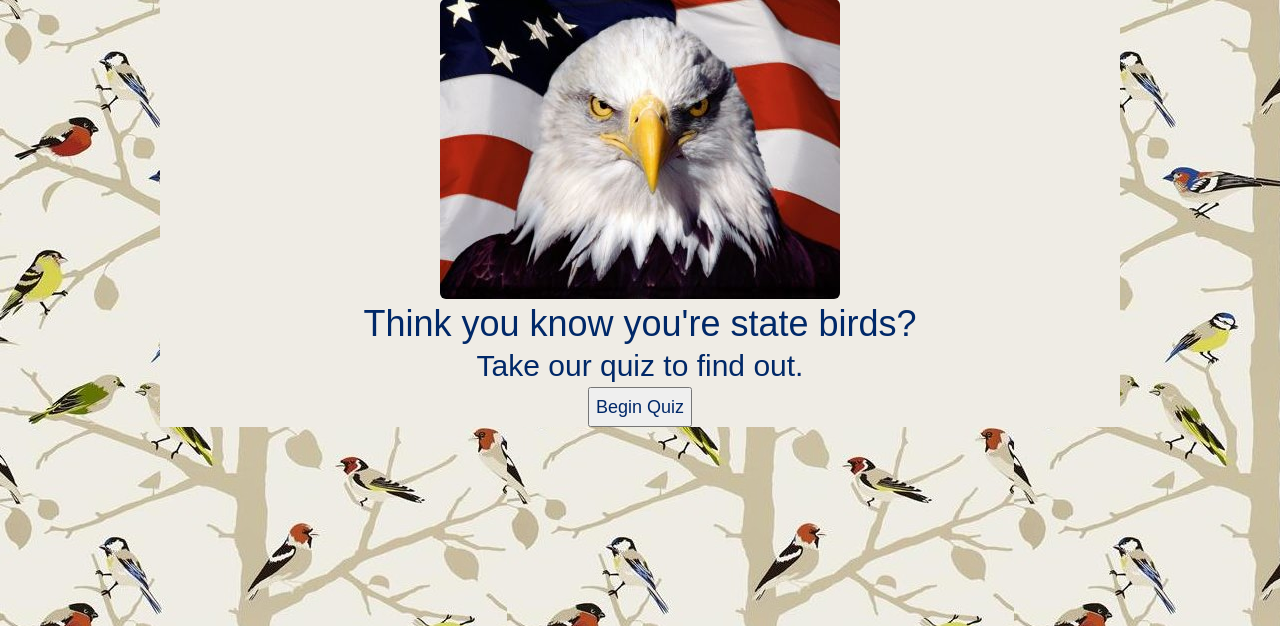
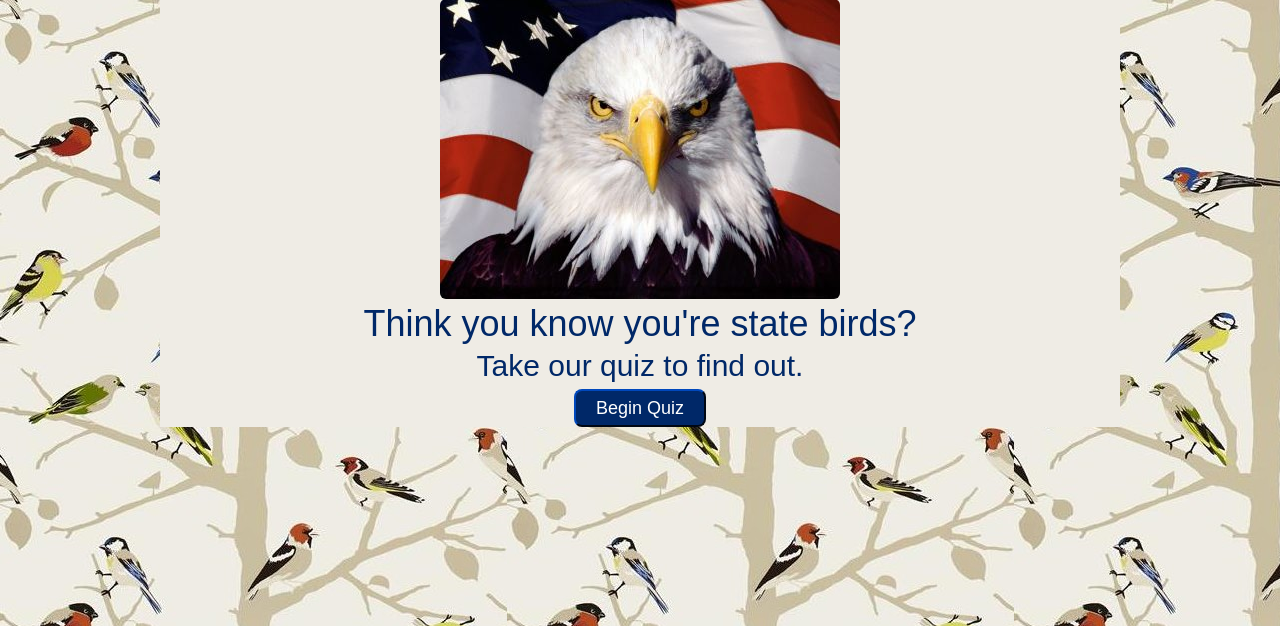
Before and after one commit to armthepit/Homework5-Trivia-Game, a PHP site: page / in a window 1280 px wide. Shown: the part 108-734 px from the top of the page. Run offline with PHP 8.4, Linux system fonts and the light colour scheme.

Commit message:
Update html layout, css for button to begin quizz, and variables, new game function, and click function to begin game.

```diff
--- a/assets/css/style.css
+++ b/assets/css/style.css
@@ -37,3 +37,22 @@ h1, h2, h3 {
 	color: #002868;
 	margin: 5px 0 5px 0;
 }
+
+.btn-custom {
+  background-color: #002868;
+  border-color: #002868;
+  border-radius: 8px;
+  color: #ffffff;
+  padding: 0 20px 0 20px;
+}
+
+.btn-custom:hover,
+.btn-custom:focus,
+.btn-custom:active,
+.btn-custom.active {
+  background-color: #ffffff;
+  border-color: #002868;
+  border-radius: 8px;
+  color: #002868;
+  padding: 0 20px 0 20px;
+}
--- a/assets/javascript/triviagame.js
+++ b/assets/javascript/triviagame.js
@@ -1,7 +1,56 @@
 $(document).ready(function(){
 
+	// Variables
 
+	var wins = 0;
+	var loses = 0;
+	var outoftimes = 0;
+	var currentQuestions = [0,0,0,0,0,0,0,0,0,0];
+	var currentAnswers = ['','','',''];
+	var newHtml = '';
 
+	function Bird (number, state, birdName, photo, sound, year) {
+	  this.number = number;
+	  this.state = state;
+	  this.birdName = birdName;
+	  this.photo = photo;
+	  this.sound = sound;
+	  this.year = year;
+	}
+
+	var alabama = new Bird(1,"Alabama","Northern Flicker",1927);
+	var alaska = new Bird(2,"Alaska","Willow Ptarmigan",1955);
+	var arizona = new Bird(3,"Arizona","Cactus Wren",1931);
+
+	// initalize variables and display opening screen to begin new game.
+
+	function newGame() {
+		// reset variables
+		wins = 0;
+		loses = 0;
+		outoftimes = 0;
+		currentQuestions = [0,0,0,0,0,0,0,0,0,0];
+		currentAnswers = ['','','',''];
+
+		//redraw intro screen
+		newHtml = '<img src="assets/images/usa_baldeagle.jpg" alt="Bald Eagle" class="center-block img-responsive img-rounded">';
+		newHtml = newHtml + '<h1 class="text-center">Think you know you\'re state birds?</h1>';
+		newHtml = newHtml + '<h2 class="text-center">Take our quiz to find out.</h2>';
+		$('#question').html(newHtml);
+	}
+
+	// display question
+
+	function question() {
+		console.log('Works');
+
+	}
+
+	// check to begin quiz
+
+	$('#beginQuiz').on("click", function() {
+		question();
+	});
 
 
 
--- a/index.html
+++ b/index.html
@@ -31,20 +31,37 @@
 		<div class="container">
 			<div id="section">
 				<div class="row">
-					<div class="col-md-12 center-block">
-						<img src="assets/images/usa_baldeagle.jpg" alt="Bald Eagle" class="center-block img-responsive img-rounded">
+					<div class="col-md-12">
+						<div class="row">
+							<div id="question" class="col-md-12 center-block">
+								<img src="assets/images/usa_baldeagle.jpg" alt="Bald Eagle" class="center-block img-responsive img-rounded">
+								<h1 class="text-center">Think you know you're state birds?</h1>
+								<h2 class="text-center">Take our quiz to find out.</h2>
+							</div>
+						</div>
+						<div class="row">
+							<div id="answer1" class="col-xm-12 col-md-6 answer">
+							</div>
+							<div id="answer2" class="col-xm-12 col-md-6 answer">
+							</div>
+						</div>
+						<div class="row">
+							<div id="answer3" class="col-xm-12 col-md-6 answer">
+							</div>
+							<div id="answer4" class="col-xm-12 col-md-6 answer">
+							</div>
+						</div>
+						<div class="row">
+							<div class="col-md-12">
+								<button type="button" id="beginQuiz" class="btn-custom center-block">Begin Quiz</button>
 
-						<h1 class="text-center">Think you know you're state birds?</h1>
-						<h2 class="text-center">Take our quiz to find out.</h2>
-						<div class="text-center">
-							<button type="button" class="btn-custom">Begin Quiz</button>
-						</div>
+							</div>
 						</div>
 					</div>
 				</div>
 			</div>
 		</div>
 	</div>
-	<script src="triviagame.js"></script>
+	<script src="assets/javascript/triviagame.js"></script>
 </body>
 </html>
```
